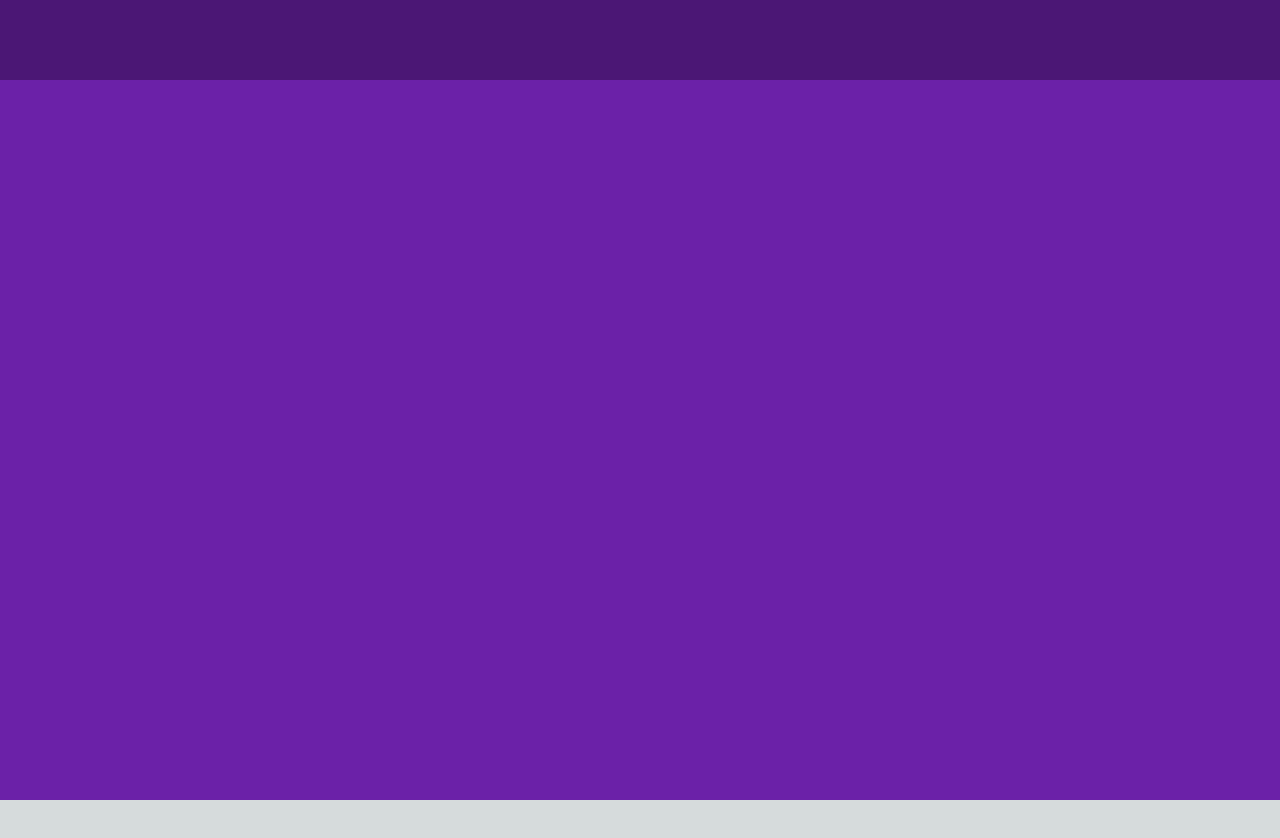
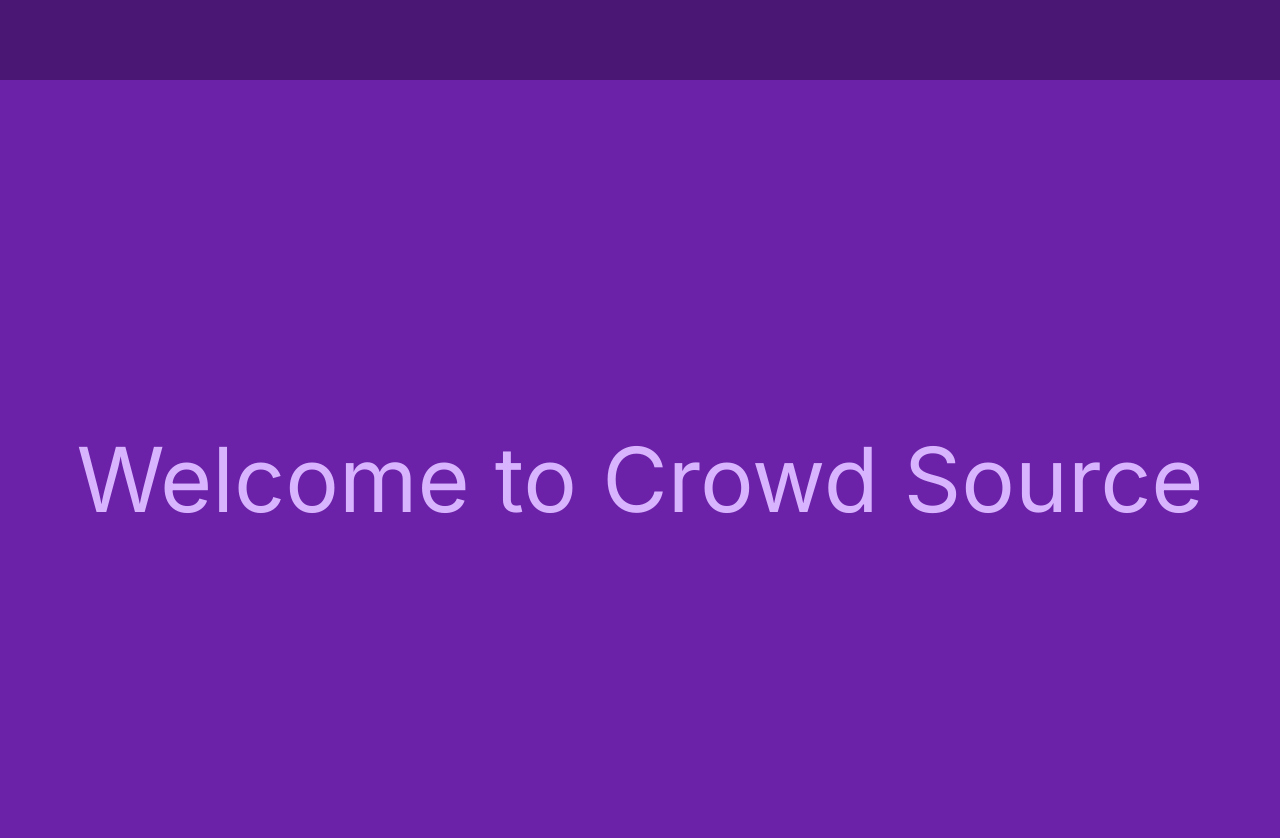
Before and after one commit to subhraneel2005/Crowd-Source, a Next.js app in the folder crowd-sourceewe/: page / in a window 1280 px wide. Shown: the top 838 px of the page. Before the commit the page ends 800 px from the top, so only its background shows below. Built offline with nearby package versions, Linux system fonts and the light colour scheme.

Commit message:
ui updated homepage #1

```diff
--- a/crowd-sourceewe/src/app/page.js
+++ b/crowd-sourceewe/src/app/page.js
@@ -4,8 +4,10 @@ export default function Home() {
   return (
     <div className="min-h-screen w-full bg-purple-800 text-purple-300">
       <nav className="top-0 left-0 w-full py-10 px-5 bg-black opacity-30">
-
       </nav>
+        <div className="w-full min-h-screen flex justify-center items-center">
+            <h1 className="text-center text-[7vw]">Welcome to Crowd Source</h1>
+        </div>
     </div>
   );
 }
```
